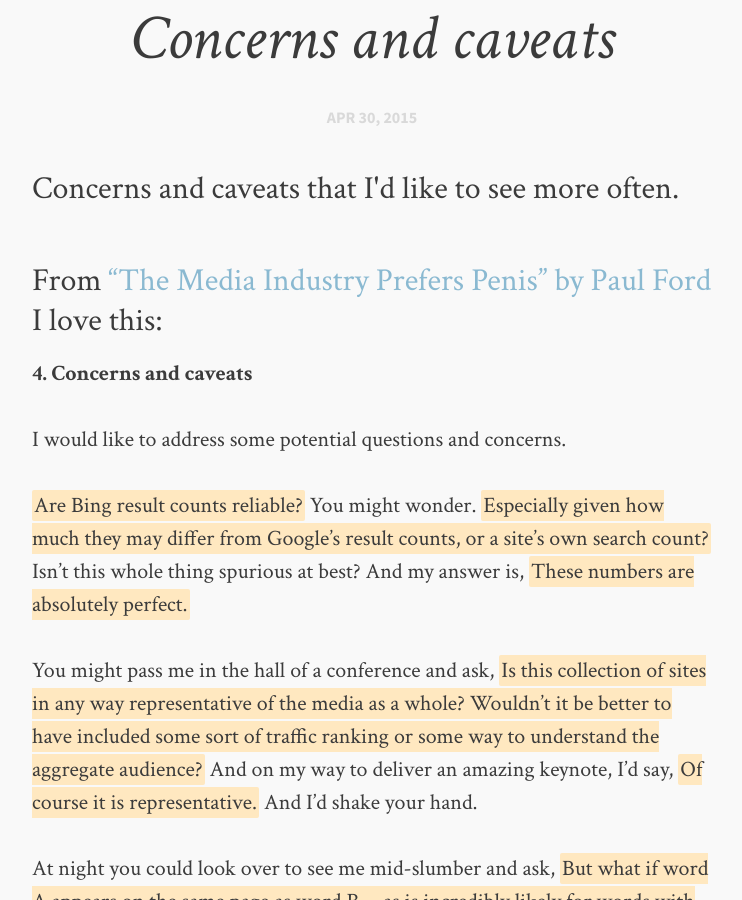
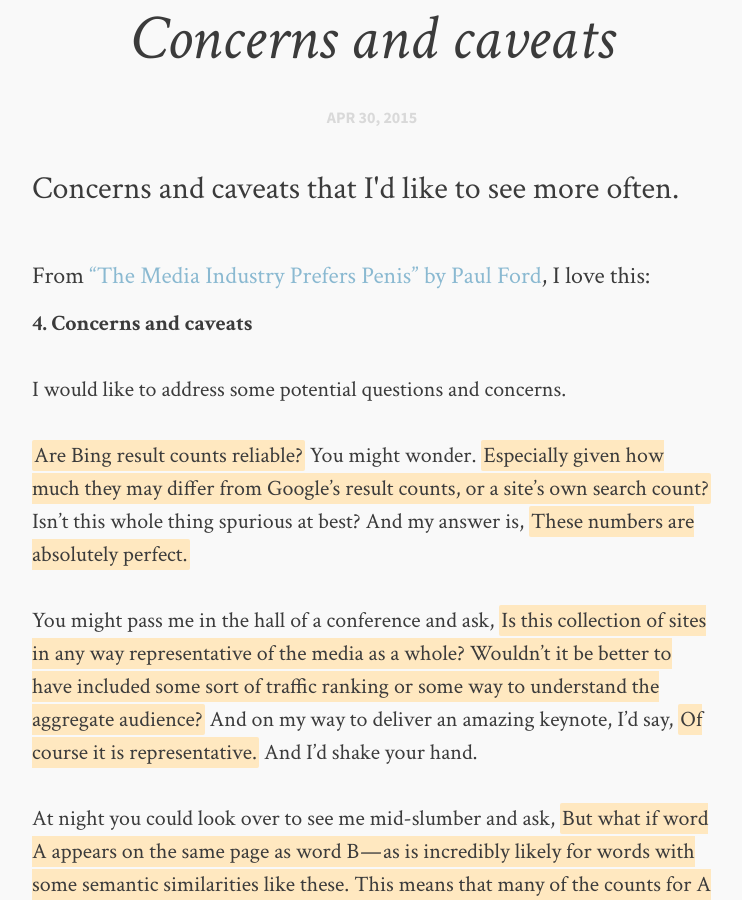
Before and after one commit to rebeccawilliams/rebeccawilliams.us, a Jekyll site: the page built from _posts/2015-04-30-Concernsandcaveats.md, in a window 1280 px wide and 900 px high, scrolled down 634 px. Shown: the whole window, without its empty margins (268-1010 px from the left). Built offline with Jekyll 4.4.1, drawn with Linux system fonts in a browser that asks for light colours; comment, search, counter and statistics services are not loaded.

```diff
--- a/_posts/2015-04-30-Concernsandcaveats.md
+++ b/_posts/2015-04-30-Concernsandcaveats.md
@@ -6,7 +6,7 @@ categories: articles
 date: 2015-04-30
 ---
 
-### From ["The Media Industry Prefers Penis" by Paul Ford](https://medium.com/message/the-words-the-media-industry-prefers-5d33e5b021e0) I love this:
+#### From ["The Media Industry Prefers Penis" by Paul Ford](https://medium.com/message/the-words-the-media-industry-prefers-5d33e5b021e0), I love this:
 
 **4. Concerns and caveats**
 
```
